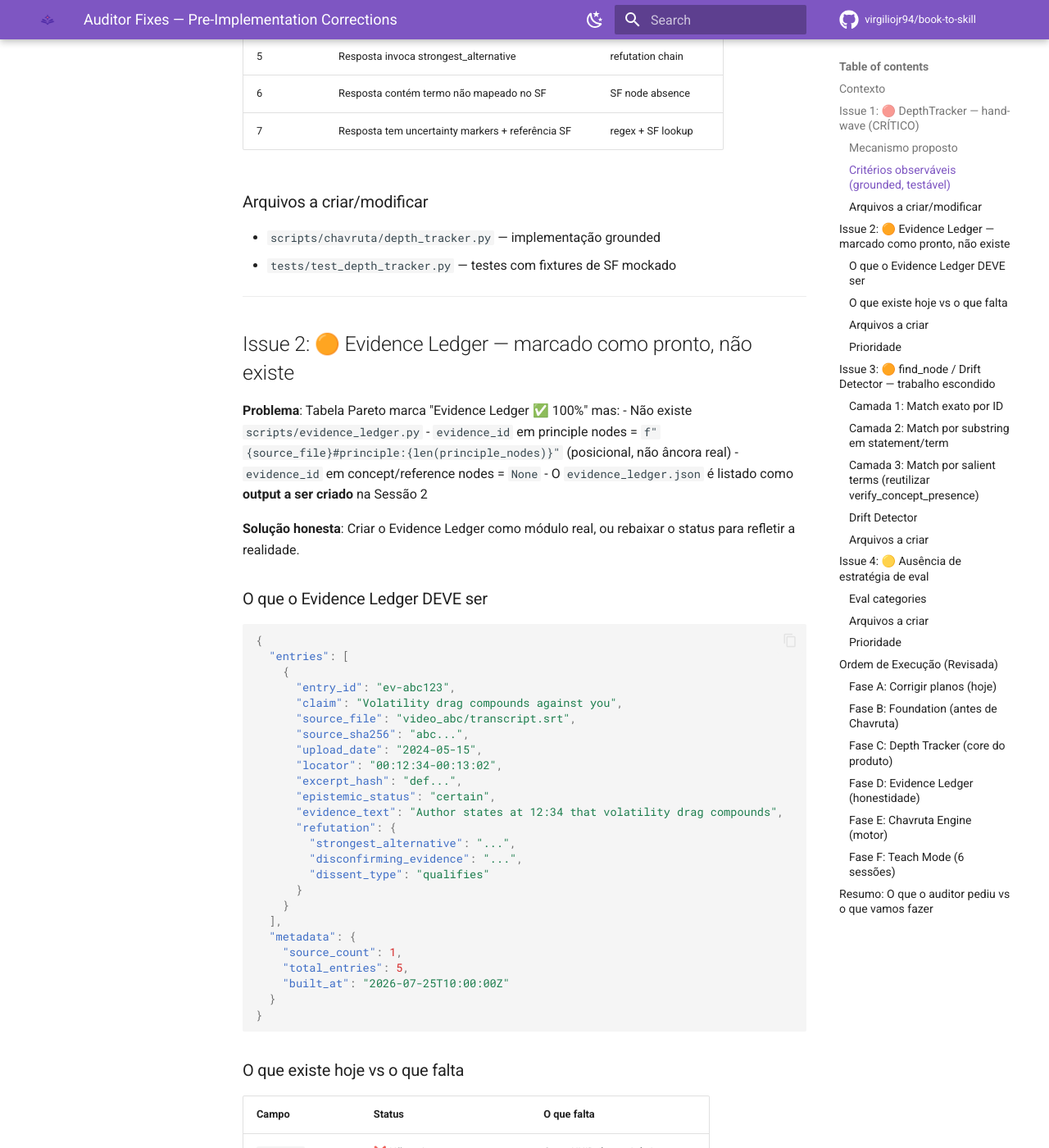
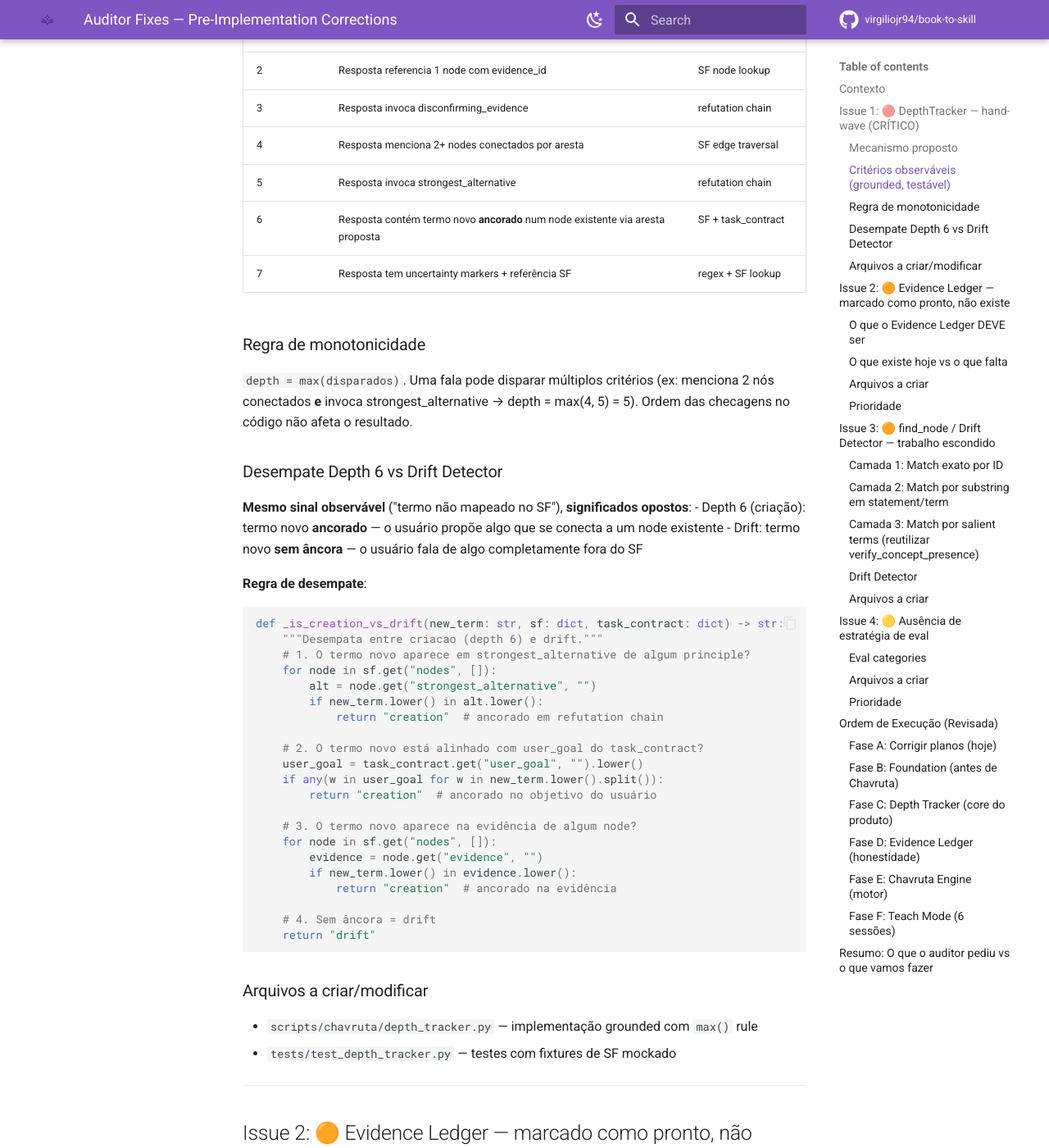
Before and after one commit to carpatia77/sop-extractor, an MkDocs documentation site: the page built from docs/AUDITOR_FIXES_PLAN.md, in a window 1280 px wide and 1400 px high, scrolled down 1444 px. Shown: the whole window at 82% size. Built offline with MkDocs 1.6.1 and Material for MkDocs 9.7.7, drawn with Linux system fonts in a browser that asks for light colours; comment, search, counter and statistics services are not loaded; some of the changed text lies outside the part shown.

Commit message:
fix: honesty + depth-drift tiebreaker + monotonicity + mojibake cleanup
Honesty:
- TEACH_MODE_PLAN.md: Evidence Ledger '✅ 100%' → '⚪ Parcial (posicional; real pendente)'
- CHAVRUTA_ENGINE_PLAN.md: Evidence Ledger '✅ Implementado' → '⚪ Parcial'

Technical fixes:
- Depth 6 vs Drift Detector: explicit tiebreaker (anchored = creation, unanchored = drift)
  - Anchorage sources: strongest_alternative, user_goal, evidence_text
- Monotonicity: depth = max(disparados), order of checks doesn't affect result
- Pseudocode updated with max() rule and _is_creation_vs_drift()

Cleanup:
- Fixed CJK mojibake (三层, 不在, BAixa) in AUDITOR_FIXES_PLAN.md

````diff
--- a/docs/AUDITOR_FIXES_PLAN.md
+++ b/docs/AUDITOR_FIXES_PLAN.md
@@ -15,12 +15,14 @@ O engenheiro auditor revisou `TEACH_MODE_PLAN.md` e `CHAVRUTA_ENGINE_PLAN.md` e
 ### Mecanismo proposto
 
 ```python
-def evaluate_move(user_response: str, sf: dict, refutation: dict | None) -> int:
-    """Depth derivada de quais artefatos do SF o movimento toca."""
-    depth = 1
+def evaluate_move(user_response: str, sf: dict, refutation: dict | None,
+                  task_contract: dict = None) -> int:
+    """Depth derivada de quais artefatos do SF o movimento toca.
+    Regra: depth = max(disparados). Ordem das checagens nao afeta resultado."""
+    scores = []
 
-    # Depth 1: Repete o autor (não adiciona nada)
-    # → detectar: resposta contém apenas terms já presentes no SF sem cruzamento
+    # Depth 1: Repete o autor (nao adiciona nada)
+    # → detectar: resposta contém apenas terms ja presentes no SF sem cruzamento
 
     # Depth 2: Explica raciocínio
     # → detectar: resposta referencia um node com evidence_id
@@ -34,13 +36,18 @@ def evaluate_move(user_response: str, sf: dict, refutation: dict | None) -> int:
     # Depth 5: Avalia/discorda (usa strongest_alternative)
     # → detectar: resposta invoca um strongest_alternative do SF
 
-    # Depth 6: Gera algo novo (nó não existente)
-    # → detectar: resposta introduz termo/conceito não mapeado no SF
+    # Depth 6: Gera algo novo (termo novo ancorado — NAO e drift)
+    # → detectar: resposta contém termo nao mapeado MAS ancorado em:
+    #   - strongest_alternative existente, OU
+    #   - user_goal do task_contract, OU
+    #   - evidencia de um node
+    # → Se sem ancora = drift (DriftDetector, nao Depth 6)
 
     # Depth 7: Meta-cognição
-    # → detectar: resposta contém markers de uncertainty ("não sei", "não tenho certeza",
-    #             "isso é suposição") E referencia SF
-    return depth
+    # → detectar: resposta contém markers de uncertainty ("nao sei", "nao tenho certeza",
+    #             "isso e suposição") E referencia SF
+
+    return max(scores) if scores else 1
 ```
 
 ### Critérios observáveis (grounded, testável)
@@ -52,12 +59,47 @@ def evaluate_move(user_response: str, sf: dict, refutation: dict | None) -> int:
 | 3 | Resposta invoca disconfirming_evidence | refutation chain |
 | 4 | Resposta menciona 2+ nodes conectados por aresta | SF edge traversal |
 | 5 | Resposta invoca strongest_alternative | refutation chain |
-| 6 | Resposta contém termo não mapeado no SF | SF node absence |
+| 6 | Resposta contém termo novo **ancorado** num node existente via aresta proposta | SF + task_contract |
 | 7 | Resposta tem uncertainty markers + referência SF | regex + SF lookup |
+
+### Regra de monotonicidade
+
+`depth = max(disparados)`. Uma fala pode disparar múltiplos critérios (ex: menciona 2 nós conectados **e** invoca strongest_alternative → depth = max(4, 5) = 5). Ordem das checagens no código não afeta o resultado.
+
+### Desempate Depth 6 vs Drift Detector
+
+**Mesmo sinal observável** ("termo não mapeado no SF"), **significados opostos**:
+- Depth 6 (criação): termo novo **ancorado** — o usuário propõe algo que se conecta a um node existente
+- Drift: termo novo **sem âncora** — o usuário fala de algo completamente fora do SF
+
+**Regra de desempate**:
+```python
+def _is_creation_vs_drift(new_term: str, sf: dict, task_contract: dict) -> str:
+    """Desempata entre criacao (depth 6) e drift."""
+    # 1. O termo novo aparece em strongest_alternative de algum principle?
+    for node in sf.get("nodes", []):
+        alt = node.get("strongest_alternative", "")
+        if new_term.lower() in alt.lower():
+            return "creation"  # ancorado em refutation chain
+
+    # 2. O termo novo está alinhado com user_goal do task_contract?
+    user_goal = task_contract.get("user_goal", "").lower()
+    if any(w in user_goal for w in new_term.lower().split()):
+        return "creation"  # ancorado no objetivo do usuário
+
+    # 3. O termo novo aparece na evidência de algum node?
+    for node in sf.get("nodes", []):
+        evidence = node.get("evidence", "")
+        if new_term.lower() in evidence.lower():
+            return "creation"  # ancorado na evidência
+
+    # 4. Sem âncora = drift
+    return "drift"
+```
 
 ### Arquivos a criar/modificar
 
-- `scripts/chavruta/depth_tracker.py` — implementação grounded
+- `scripts/chavruta/depth_tracker.py` — implementação grounded com `max()` rule
 - `tests/test_depth_tracker.py` — testes com fixtures de SF mockado
 
 ---
@@ -133,7 +175,7 @@ def evaluate_move(user_response: str, sf: dict, refutation: dict | None) -> int:
 
 **Problema**: "Busca X no Semantic Field" esconde matching fuzzy de linguagem natural contra nós do grafo. Sem mecanismo concreto, o gate "não afirma o que não está no SF" não é confiável.
 
-**Solução**:三层 approach
+**Solucao**: Abordagem de 3 camadas
 
 ### Camada 1: Match exato por ID
 ```python
@@ -189,7 +231,7 @@ def detect_drift(user_response: str, sf: dict, task_contract: dict) -> bool:
 
 | Categoria | O que testa | Como testa |
 |-----------|------------|-----------|
-| **Anti-hallucination** | Chavruta não afirma algo fora do SF | Fixture: claim不在SF → deve bloquear |
+| **Anti-hallucination** | Chavruta nao afirma algo fora do SF | Fixture: claim nao esta no SF -> deve bloquear |
 | **Depth accuracy** | Depth score é grounded | Fixture: resposta com 2 nós conectados → depth ≥ 4 |
 | **Drift detection** | Sai do escopo → detecta | Fixture: resposta sobre tema não mapeado → drift=True |
 | **Refutation integration** | Usa strongest_alternative | Fixture: principle com refutation → Chavruta o invoca |
````
Also changed, not shown: other parts of docs/AUDITOR_FIXES_PLAN.md (+1 -1 lines), docs/CHAVRUTA_ENGINE_PLAN.md (+1 -1 lines), docs/TEACH_MODE_PLAN.md (+1 -1 lines).
